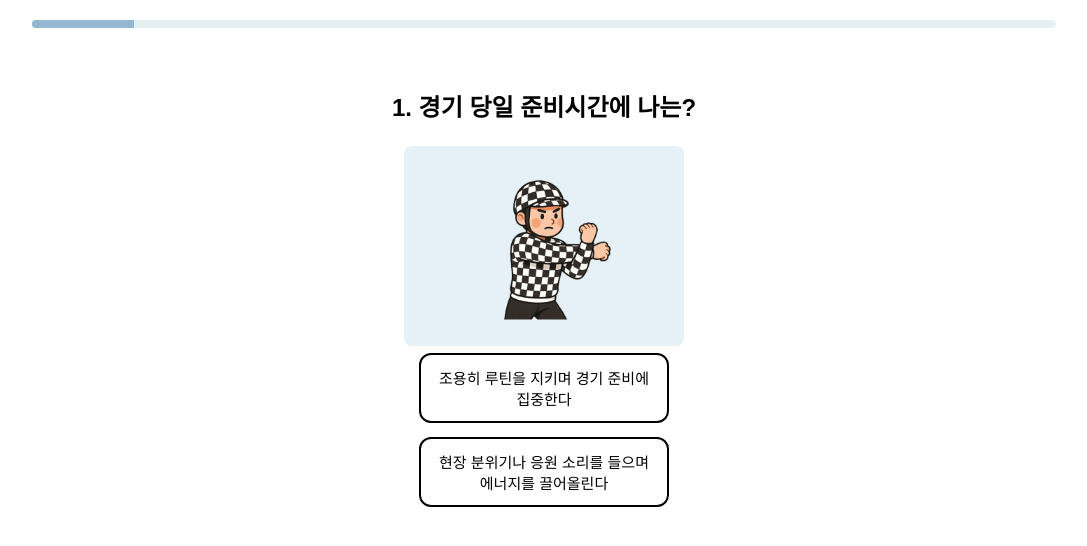
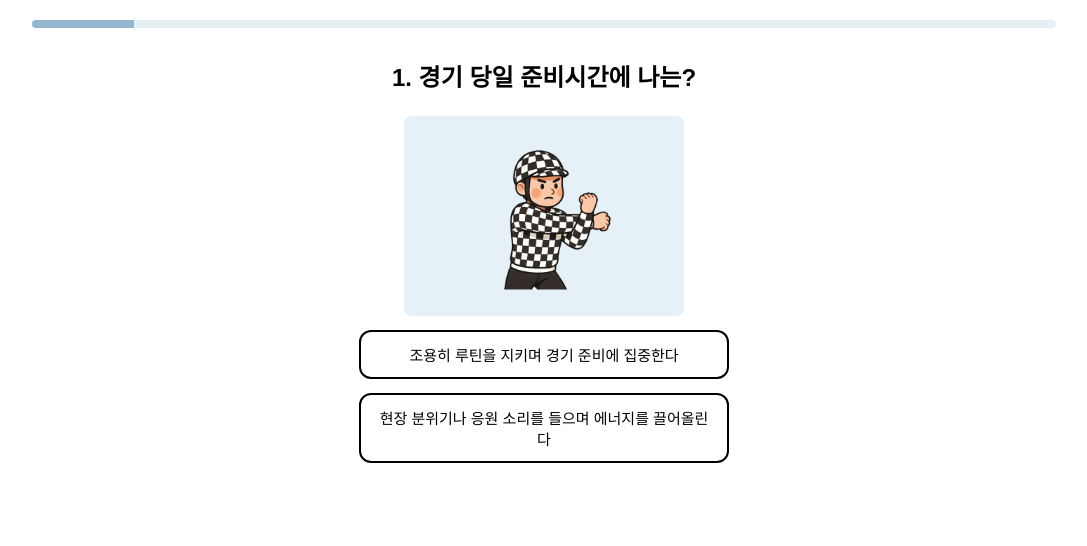
Before and after one commit to Minju-9/kcycle_fe, a plain HTML site: page index.html in a window 1280 px wide. Both pictures are taken after a click on the button "테스트 시작하기". Shown: the whole page, without its empty margins (96-1183 px from the left). Drawn offline with Linux system fonts and the light colour scheme.

Commit message:
option size

```diff
--- a/index.css
+++ b/index.css
@@ -88,7 +88,7 @@ section.question {
 }
 .question{
   text-align: center;
-  margin-top: 60px;
+  margin-top: 30px;
 }
   /*
 #options{
@@ -112,7 +112,7 @@ section.question {
   flex-direction: column;
   align-items: center;
   gap: 14px;
-  margin-top: 3px;
+  margin-top: 10px;
 }
 
 .option button {
@@ -122,7 +122,7 @@ section.question {
   font-size: 15px;
   border-radius: 12px;
   cursor: pointer;
-  width: 250px;
+  width: 370px;
   text-align: center;
 }
 #result {
```
